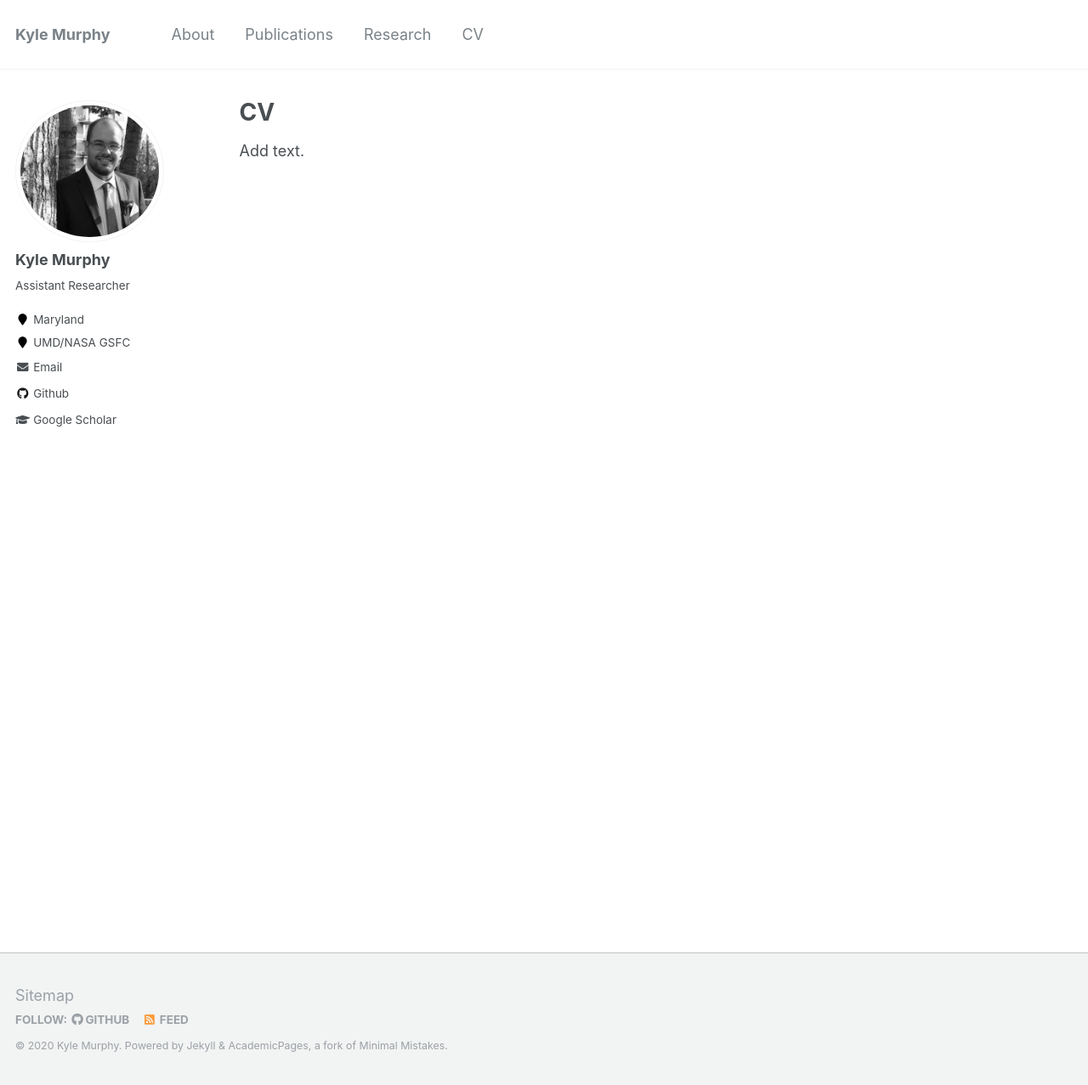
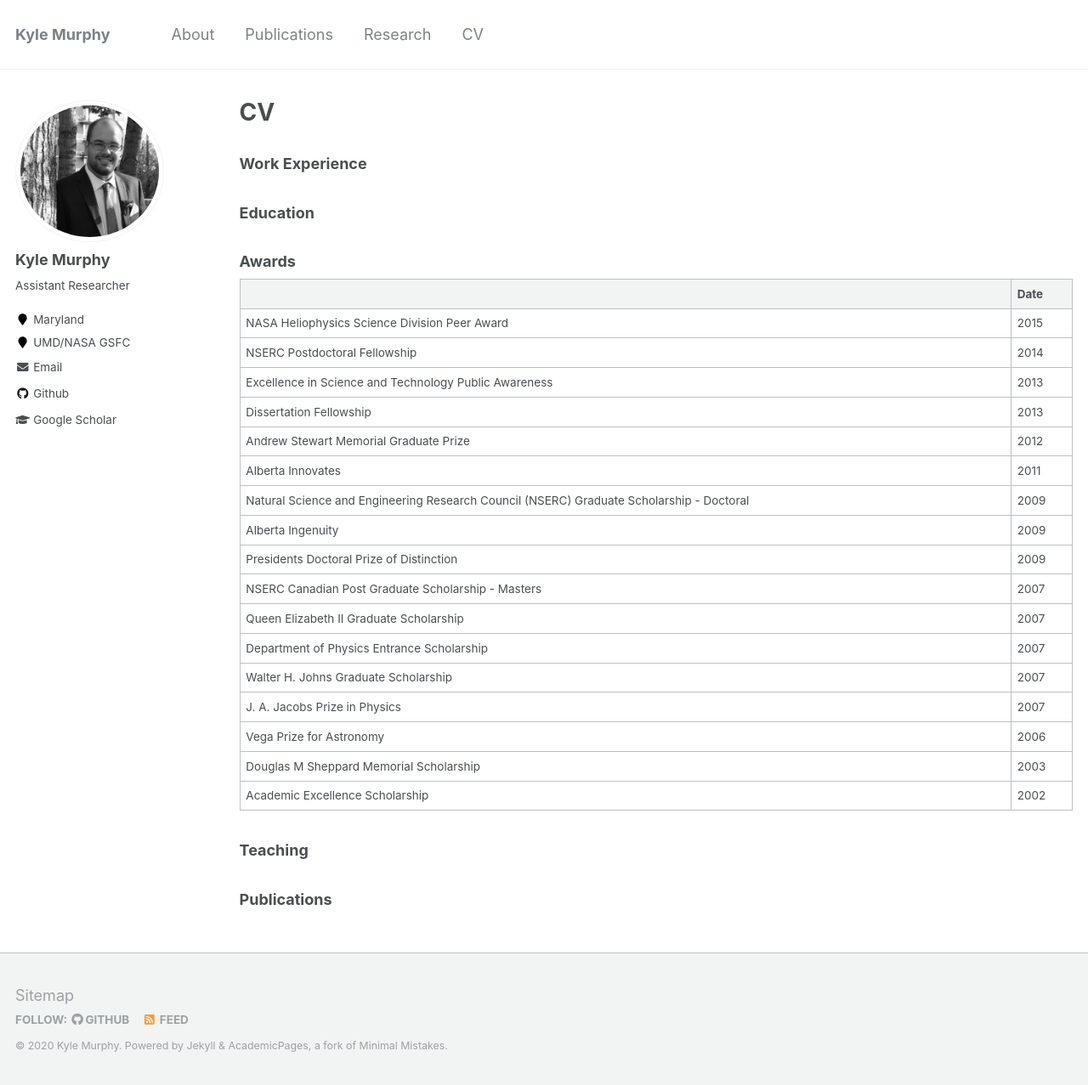
Before and after one commit to kylermurphy/kylermurphy.github.io, a Jekyll site: the page built from _pages/cv.md, in a window 1280 px wide and 1277 px high. Shown: the whole window at 85% size. Built offline with Jekyll 4.4.1, drawn with Linux system fonts in a browser that asks for light colours.

Commit message:
Update cv.md
Added awards

```diff
--- a/_pages/cv.md
+++ b/_pages/cv.md
@@ -9,4 +9,33 @@ redirect_from:
 
 {% include base_path %}
 
-Add text.
+### Work Experience
+
+### Education
+
+### Awards
+
+|                         | Date |
+|-------------------------|------|
+| NASA Heliophysics Science Division Peer Award | 2015 |
+| NSERC Postdoctoral Fellowship | 2014 |
+| Excellence in Science and Technology Public Awareness | 2013 |
+| Dissertation Fellowship | 2013 |
+| Andrew Stewart Memorial Graduate Prize | 2012 |
+| Alberta Innovates | 2011 |
+| Natural Science and Engineering Research Council (NSERC) Graduate Scholarship - Doctoral | 2009 |
+| Alberta Ingenuity | 2009 |
+| Presidents Doctoral Prize of Distinction | 2009 |
+| NSERC Canadian Post Graduate Scholarship - Masters | 2007 |
+| Queen Elizabeth II Graduate Scholarship | 2007 |
+| Department of Physics Entrance Scholarship | 2007 |
+| Walter H. Johns Graduate Scholarship | 2007 |
+| J. A. Jacobs Prize in Physics | 2007  |
+| Vega Prize for Astronomy | 2006 |
+| Douglas M Sheppard Memorial Scholarship | 2003 |
+| Academic Excellence Scholarship | 2002 |
+
+
+### Teaching
+
+### Publications
```
